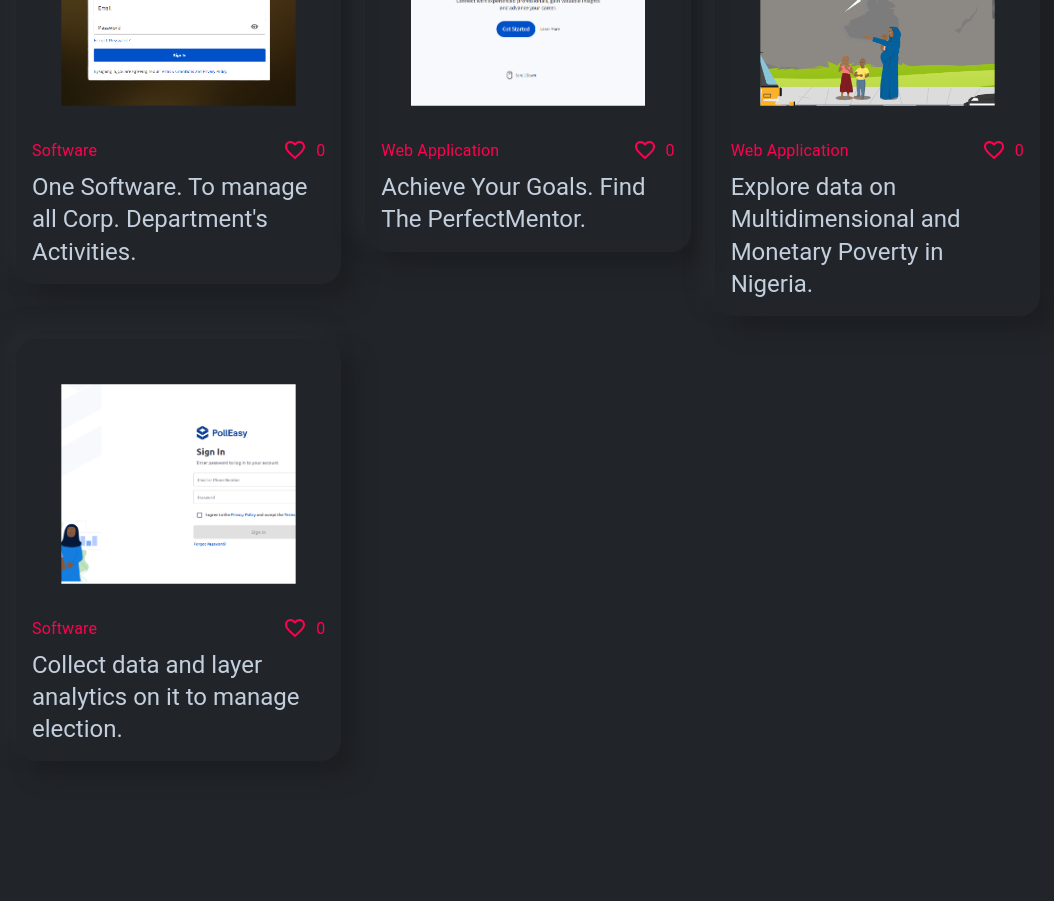
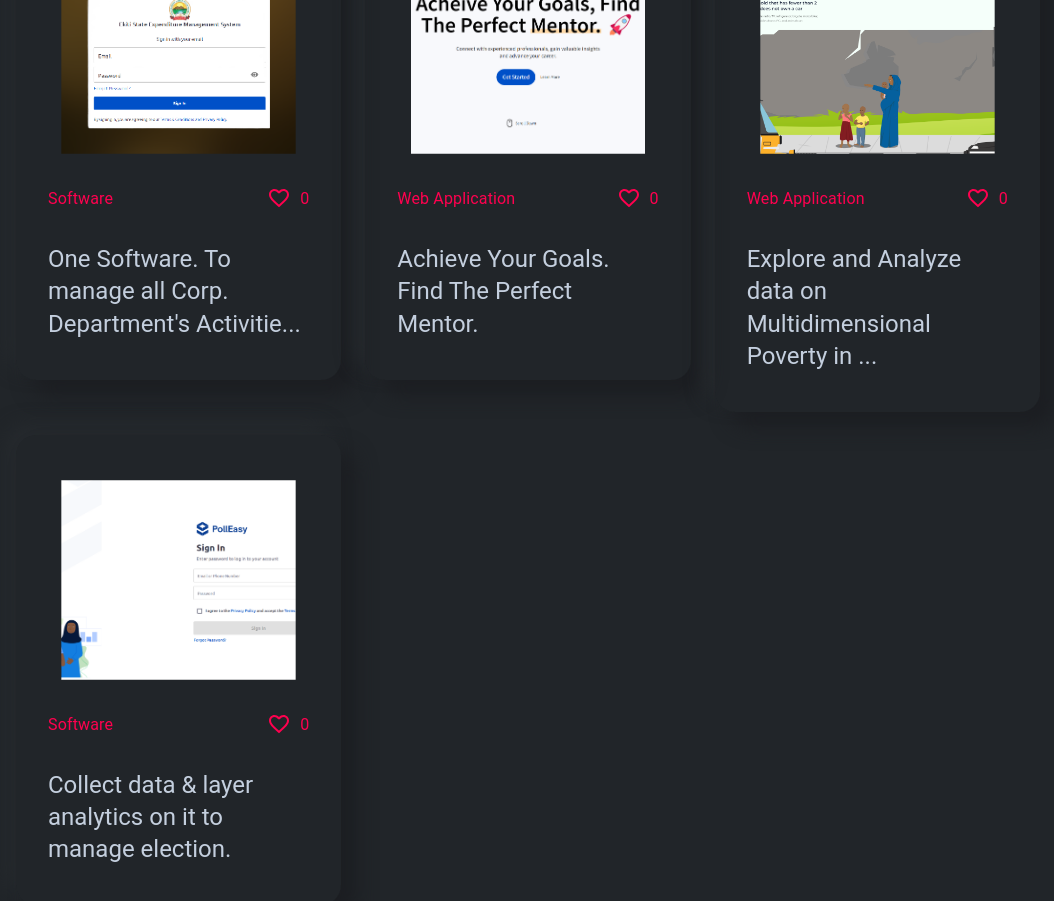
Before and after one commit to ivie-gif/Ivie.M.Emwiongbon, a React (Create React App) app: page / in a window 1280 px wide. Shown: the part 1760-2661 px from the top of the page, without its empty margins (112-1166 px from the left). Built offline with nearby package versions, Linux system fonts and the light colour scheme.

Commit message:
updated the truncate function

```diff
--- a/src/components/portfolio/index.tsx
+++ b/src/components/portfolio/index.tsx
@@ -5,6 +5,7 @@ import { Favorite, FavoriteBorder } from "@mui/icons-material";
 import Card from "../../shared/cards";
 
 import { portfolioContent } from "../../db/portfolioData";
+import TruncateText from "../../utils/truncateFunc"
 
 const Index = () => {
   const [count, setCount] = useState<number>(0);
@@ -72,7 +73,7 @@ const Index = () => {
                   />
                   {/* </Box> */}
                   <Box
-                    sx={{ display: "flex", justifyContent: "space-between" }}
+                    sx={{ display: "flex", justifyContent: "space-between", px: 2}}
                   >
                     <Typography sx={{ color: "#ff014f" }}>
                       {portData.devType}
@@ -100,13 +101,17 @@ const Index = () => {
                     variant="h5"
                     sx={{
                       color: "#c4cfde",
+                      px: 2,
+                      py: 3,
                       "&:hover": {
                         color: "#ff014f",
                       },
                       textAlign: "left",
                     }}
                   >
-                    {portData.paragraph}
+                    {portData.paragraph ? TruncateText(portData.paragraph, 56) : '--'}
+
+                    {/* text?.slice(0, maxLength) + */}
                   </Typography>
                 </Card>
               </Stack>
--- a/src/db/portfolioData.ts
+++ b/src/db/portfolioData.ts
@@ -43,18 +43,18 @@ export type IPortfolioContent = {
         id: 5,
         image: learnIT,
         devType: 'Web Application',
-        paragraph: 'Achieve Your Goals. Find The PerfectMentor.',
+        paragraph: 'Achieve Your Goals. Find The Perfect Mentor.',
     },
     {
         id: 6,
         image: mpiImage,
         devType: 'Web Application',
-        paragraph: 'Explore data on Multidimensional and Monetary Poverty in Nigeria.',
+        paragraph: 'Explore and Analyze data on Multidimensional Poverty in Nigeria.',
     },
     {
         id: 7,
         image: pollEasy,
         devType: 'Software',
-        paragraph: 'Collect data and layer analytics on it to manage election.',
+        paragraph: 'Collect data & layer analytics on it to manage election.',
     },
   ]
--- /dev/null
+++ b/src/utils/truncateFunc.tsx
@@ -0,0 +1,9 @@
+
+const TruncateText = (text : string, maxLength: number) => {
+  const truncatedText =
+    text.length > maxLength ? text.slice(0, maxLength) + '...' : text;
+
+  return <div style={{ overflow: 'hidden', textOverflow: 'ellipsis' }}>{truncatedText}</div>;
+}
+
+export default TruncateText;
```
